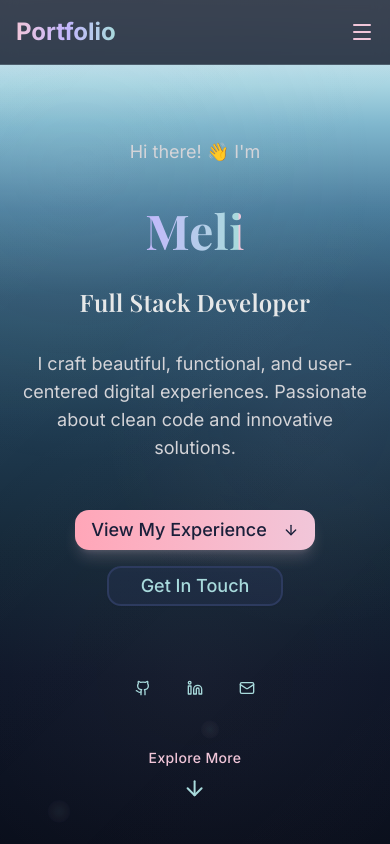
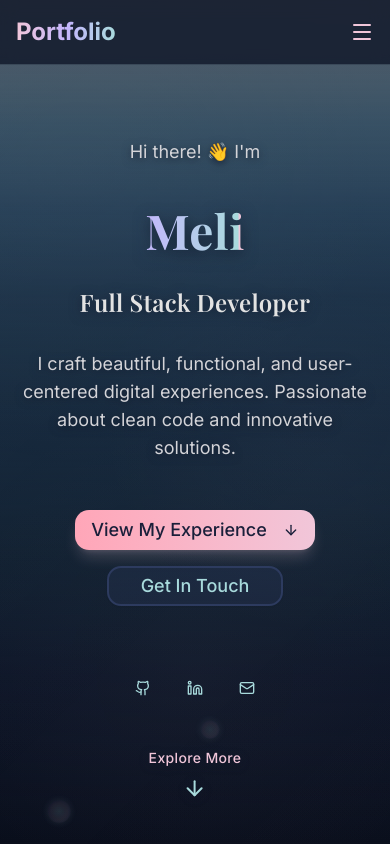
Before and after one commit to zmelina99/portfolio, a Next.js app: page / in a window 390 px wide. Shown: the top 844 px of the page. Built offline with nearby package versions, Linux system fonts and the light colour scheme.

Commit message:
improved mobile readability

```diff
--- a/app/globals.css
+++ b/app/globals.css
@@ -325,10 +325,11 @@ body::after {
 .bubble {
   position: absolute;
   bottom: -100px;
-  background: radial-gradient(circle, rgba(168, 218, 220, 0.3) 0%, rgba(241, 198, 217, 0.15) 50%, rgba(196, 181, 253, 0.1) 70%, transparent 100%);
+  background: radial-gradient(circle, rgba(168, 218, 220, 0.4) 0%, rgba(241, 198, 217, 0.25) 50%, rgba(196, 181, 253, 0.15) 70%, transparent 100%);
   border-radius: 50%;
   opacity: 0;
   animation: float-up linear infinite;
+  box-shadow: 0 0 15px rgba(184, 224, 229, 0.3), inset -5px -5px 10px rgba(255, 255, 255, 0.1);
 }
 
 .bubble:nth-child(1) {
--- a/components/sections/Hero.tsx
+++ b/components/sections/Hero.tsx
@@ -16,8 +16,11 @@ export default function Hero() {
       id="home"
       className="min-h-screen flex items-center justify-center relative overflow-hidden"
     >
+      {/* Dark overlay for mobile to improve text visibility */}
+      <div className="absolute inset-0 bg-gradient-to-b from-[#0f1729]/70 via-[#0f1729]/50 to-transparent md:from-transparent md:via-transparent pointer-events-none z-[1]" />
+
       {/* Bubbles */}
-      <div className="bubbles opacity-40">
+      <div className="bubbles opacity-60 md:opacity-40">
         <div className="bubble"></div>
         <div className="bubble"></div>
         <div className="bubble"></div>
@@ -34,25 +37,25 @@ export default function Hero() {
         <div className="text-center space-y-8 animate-fade-in">
           {/* Greeting */}
           <div className="inline-block">
-            <p className="text-lg sm:text-xl text-muted-foreground mb-2">
+            <p className="text-lg sm:text-xl text-muted-foreground mb-2 drop-shadow-[0_2px_4px_rgba(15,23,41,0.8)]">
               Hi there! 👋 I&apos;m
             </p>
           </div>
 
           {/* Name */}
-          <h1 className="text-5xl sm:text-6xl md:text-7xl lg:text-8xl font-bold">
+          <h1 className="text-5xl sm:text-6xl md:text-7xl lg:text-8xl font-bold drop-shadow-[0_4px_8px_rgba(15,23,41,0.8)]">
             <span className="bg-gradient-to-r from-[#f1c6d9] via-[#c4b5fd] to-[#a8dadc] bg-clip-text text-transparent animate-shimmer">
               Meli{" "}
             </span>
           </h1>
 
           {/* Title */}
-          <h2 className="text-2xl sm:text-3xl md:text-4xl font-semibold text-foreground/90">
+          <h2 className="text-2xl sm:text-3xl md:text-4xl font-semibold text-foreground/90 drop-shadow-[0_2px_6px_rgba(15,23,41,0.8)]">
             Full Stack Developer
           </h2>
 
           {/* Description */}
-          <p className="text-lg sm:text-xl text-muted-foreground max-w-2xl mx-auto">
+          <p className="text-lg sm:text-xl text-muted-foreground max-w-2xl mx-auto drop-shadow-[0_2px_4px_rgba(15,23,41,0.8)]">
             I craft beautiful, functional, and user-centered digital
             experiences. Passionate about clean code and innovative solutions.
           </p>
@@ -124,11 +127,11 @@ export default function Hero() {
       </div>
 
       {/* Scroll indicator with dive deeper text */}
-      <div className="absolute bottom-8 left-1/2 -translate-x-1/2 animate-bounce flex flex-col items-center gap-2">
-        <span className="text-sm text-[#f1c6d9] font-medium tracking-wide">
+      <div className="absolute bottom-8 left-1/2 -translate-x-1/2 animate-bounce flex flex-col items-center gap-2 z-10">
+        <span className="text-sm text-[#f1c6d9] font-medium tracking-wide drop-shadow-[0_2px_4px_rgba(15,23,41,0.8)]">
           Explore More
         </span>
-        <ArrowDown className="h-6 w-6 text-[#a8dadc]" />
+        <ArrowDown className="h-6 w-6 text-[#a8dadc] drop-shadow-[0_2px_4px_rgba(15,23,41,0.8)]" />
       </div>
     </section>
   );
```
